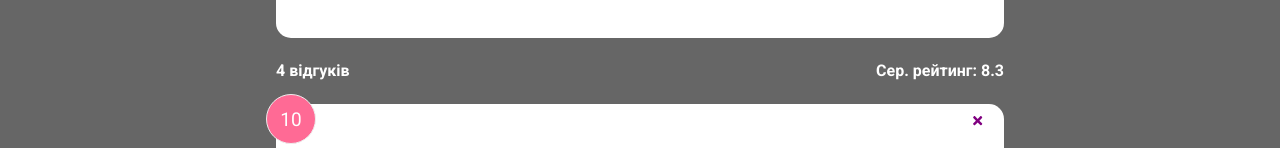
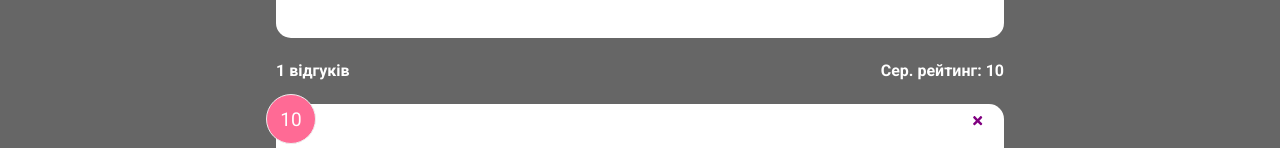
Before and after one commit to web-programming-2022-clg/web-programming, a React (Create React App) app: page / in a window 1280 px wide. Shown: the part 355-503 px from the top of the page. Built offline with nearby package versions, Linux system fonts and the light colour scheme.

Commit message:
Context * додано feedback

```diff
--- a/src/App.js
+++ b/src/App.js
@@ -37,8 +37,8 @@
       element={
     <>
       <FeedbackForm handleAdd={addFeedback}/>
-      <FeedbackStats feedback={feedback} />
-      <FeedbackList feedback={feedback} handleDelete={deleteFeedback} />
+      <FeedbackStats />
+      <FeedbackList handleDelete={deleteFeedback} />
     </>
   } />
     <Route path='/about' element={<AboutPage /> } />
--- a/src/components/FeedbackList.js
+++ b/src/components/FeedbackList.js
@@ -7,7 +7,6 @@
 const FeedbackList = ({ handleDelete}) => {
     const {feedback} = useContext(FeedbackContext)
 
-    console.log(feedback)
     if(!feedback || feedback.length === 0) {
         return <p>Ще немає відгуків</p>
     }
--- a/src/components/FeedbackStats.js
+++ b/src/components/FeedbackStats.js
@@ -1,7 +1,10 @@
-import React from 'react';
-import PropTypes from "prop-types";
+import React, {useContext} from 'react';
 
-const FeedbackStats = ({feedback}) => {
+import FeedbackContext from "../context/FeedbackContext";
+
+const FeedbackStats = () => {
+    const {feedback} = useContext(FeedbackContext)
+
     let average = feedback.reduce((sum, cur) => {
         return sum + cur.rating
     }, 0)/feedback.length
@@ -15,8 +18,6 @@
     );
 };
 
-FeedbackStats.propTypes = {
-    feedback: PropTypes.array.isRequired
-}
+
 
 export default FeedbackStats;
```
